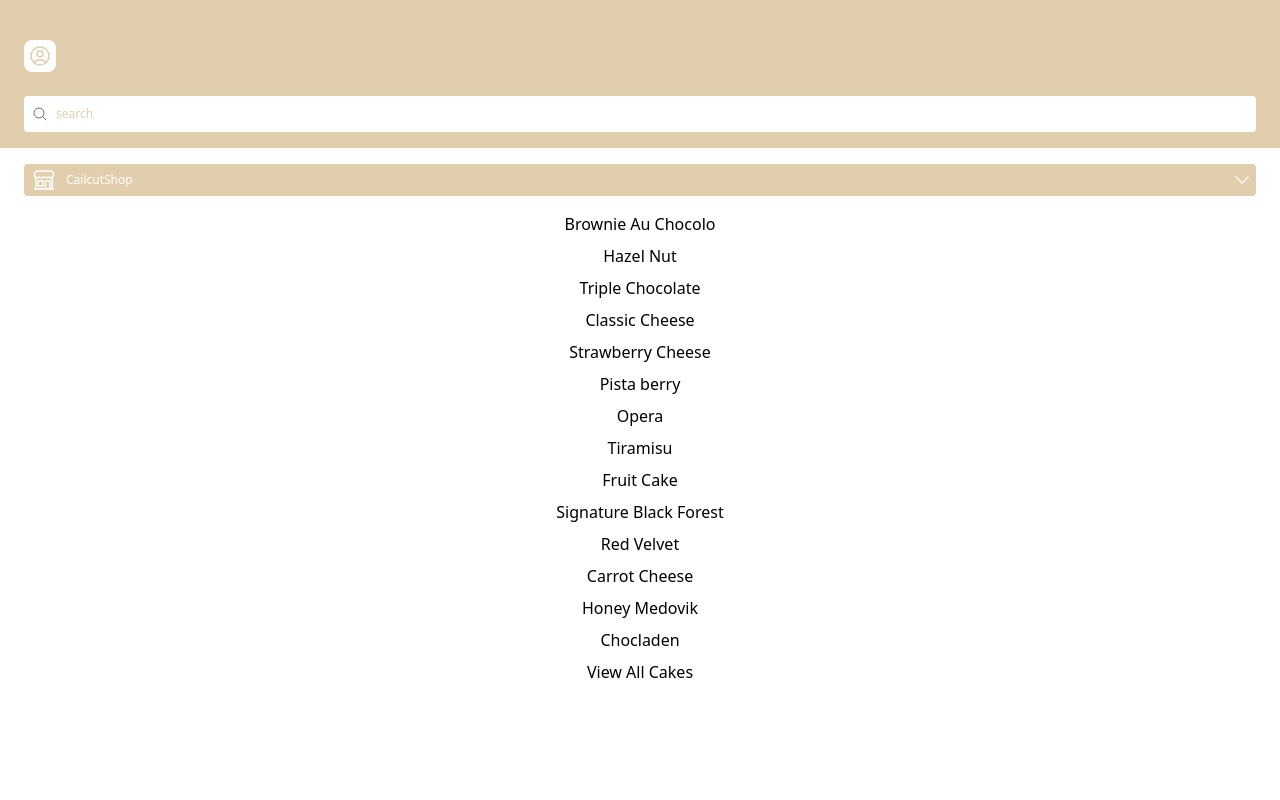
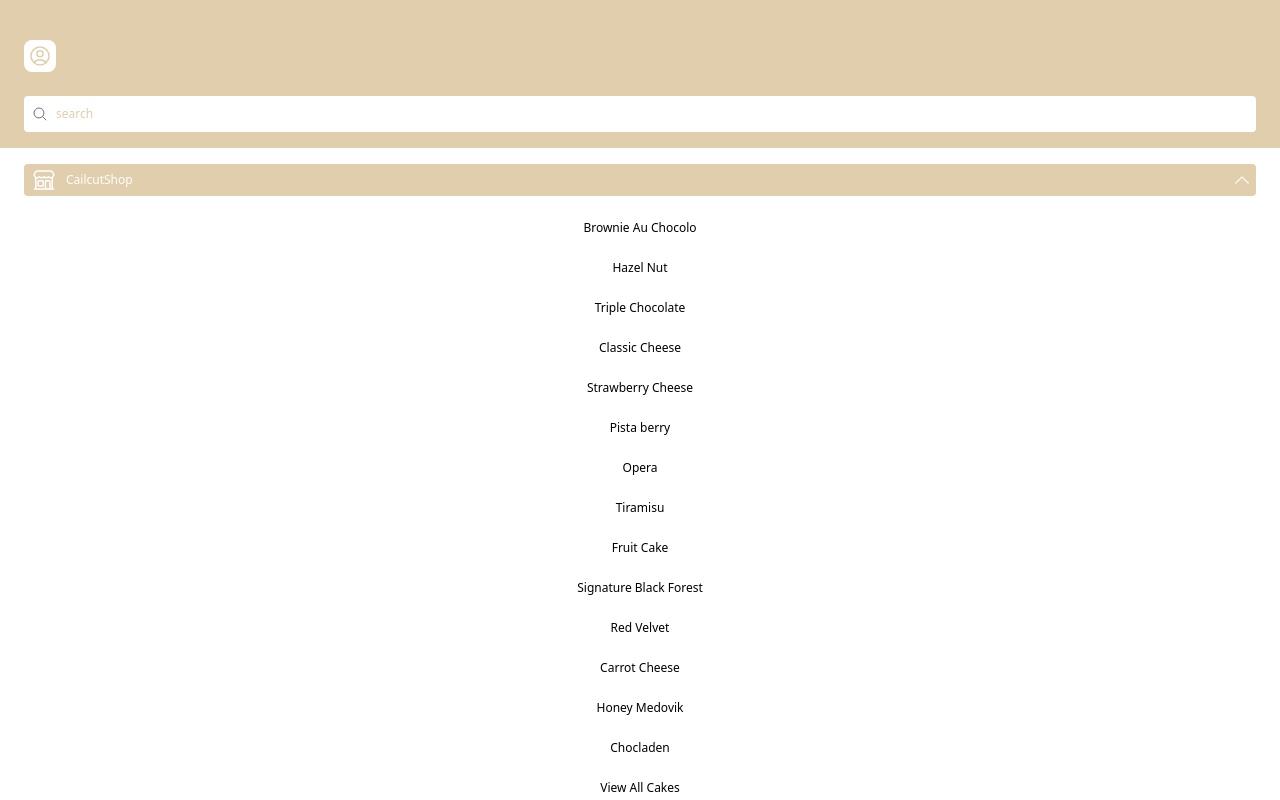
Before and after one commit to BadVoice/MobileNavMenu-component-for-Bakery, a Vue app: page /1 in a window 1280 px wide. Both pictures are taken after a click on the button 1242 px from the left and 180 px from the top of the page. Shown: the top 800 px of the page. Built offline with nearby package versions, Linux system fonts and the light colour scheme.

Commit message:
feat: add transition animated in first accordion

```diff
--- a/src/components/NavMenu/NavMenu.vue
+++ b/src/components/NavMenu/NavMenu.vue
@@ -31,9 +31,9 @@
         </div>
 
         <div class="px-6 pt-4 ">
-            <ul class="flex flex-col space-y-2">
+            <ul class="flex flex-col space-y-2 ">
                 <li class="">
-                    <div class="relative flex justify-between text-black bg-[#E1CEAC] rounded">
+                    <div class="relative flex justify-between text-black bg-[#E1CEAC] hover:bg-[#c4b393] duration-500   rounded">
                         <div class="flex items-center w-full">
                             <div class="pr-0.5 inset-y-0 left-0 flex items-center pl-2 pointer-events-none text-white">
                                 <svg xmlns="http://www.w3.org/2000/svg" fill="none" viewBox="0 0 24 24" stroke-width="1.5" stroke="currentColor" class="w-6 h-6">
@@ -41,13 +41,22 @@
                                   </svg>
 
                             </div>
-                            <RouterLink to="/" class="text-white inline-block w-full py-2 pl-2 pr-2 text-xs rounded hover:bg-[#E1CEAC] focus:outline-none focus:bg-[#E1CEAC] focus:bg-[#E1CEAC] focus:bg-[#E1CEAC]" href="">
+                            <RouterLink to="/" class="text-white inline-block w-full py-2 pl-2 pr-2 text-xs duration-300 hover:bg-[#E1CEAC] focus:outline-none focus:bg-[#E1CEAC] focus:bg-[#E1CEAC] focus:bg-[#E1CEAC]" href="">
                                {{categories.CailcutShop.name}}
                             </RouterLink>
                         </div>
-                        <button class=" flex items-center p-1 text-white">
-                            <svg class="w-5 h-5 stroke-current" xmlns="http://www.w3.org/2000/svg" fill="none" viewBox="0 0 24 24" stroke-width="1.5" stroke="currentColor" >
+                        <button
+                        @click.prevent="openAccordion = !openAccordion"
+                        class=" flex items-center p-1 text-white">
+                                <svg
+                                v-if="!openAccordion"
+                                class="w-5 h-5 stroke-current" xmlns="http://www.w3.org/2000/svg" fill="none" viewBox="0 0 24 24" stroke-width="1.5" stroke="currentColor" >
                                     <path stroke-linecap="round" stroke-linejoin="round" d="M19.5 8.25l-7.5 7.5-7.5-7.5" />
+                                </svg>
+
+                                <svg   v-if="openAccordion"
+                                class="inner w-5 h-5 stroke-current" xmlns="http://www.w3.org/2000/svg" fill="none" viewBox="0 0 24 24" stroke-width="1.5" stroke="currentColor">
+                                    <path stroke-linecap="round" stroke-linejoin="round" d="M4.5 15.75l7.5-7.5 7.5 7.5" />
                                 </svg>
 
                         </button>
@@ -57,16 +66,27 @@
             </ul>
         </div>
 
+
             <div
                 class="px-6 pt-4">
-            <ul
-            class="flex flex-col space-y-2 items-center">
-                <li class=""
+                <transition  :duration="550" name="nested">
+                    <ul  v-if="openAccordion"
+                    class="
+                        flex flex-col space-y-2 items-center ">
+
+                                <li class="p-2 text-xs inner
+                            hover:text-white duration-300 hover:bg-[#E1CEAC] items-center rounded "
                             v-for='cake in categories.CailcutShop.cakes' :key='cake'>
-                    <RouterLink  :to="`/:${cake}`" >{{cake}}</RouterLink>
+                                <RouterLink  class="w-full"
+                                :to="`/:${cake}`" >{{cake}}</RouterLink>
                             </li>
+
                     </ul>
+                </transition>
             </div>
+
+
+
 
     </div>
 </template>
@@ -76,11 +96,13 @@
 
     import MovileBtn from '../MobileBtn/MovileBtn.vue'
 
+    const openAccordion = ref(false)
+
     const categories = reactive({
 
-        'CailcutShop':
-            {
+        'CailcutShop': {
             name: 'CailcutShop',
+
             cakes:['Brownie Au Chocolo',
             'Hazel Nut',
             'Triple Chocolate',
@@ -106,5 +128,18 @@
 </script>
 
 <style lang="css" scoped>
+.nested-enter-active .inner,
+.nested-leave-active .inner {
+  transition: all 0.3s ease-in-out;
+}
 
+.nested-enter-from .inner,
+.nested-leave-to .inner {
+  transform: translateY(-30px);
+  opacity: 0;
+}
+
+.nested-enter-active .inner {
+    transition-delay: 0.25s;
+  }
 </style>
```
Lines whose indentation alone changed are shown as unchanged.
